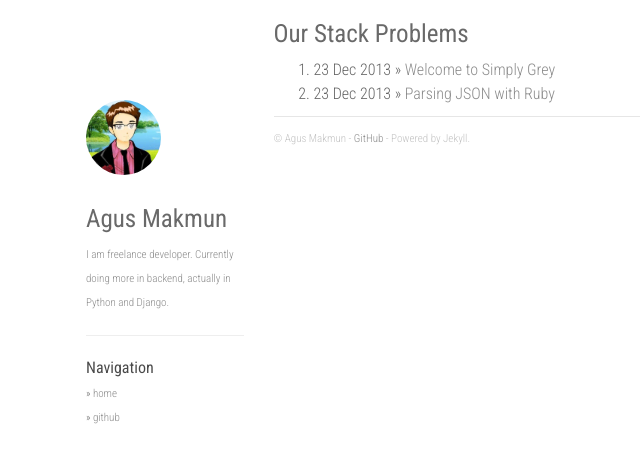
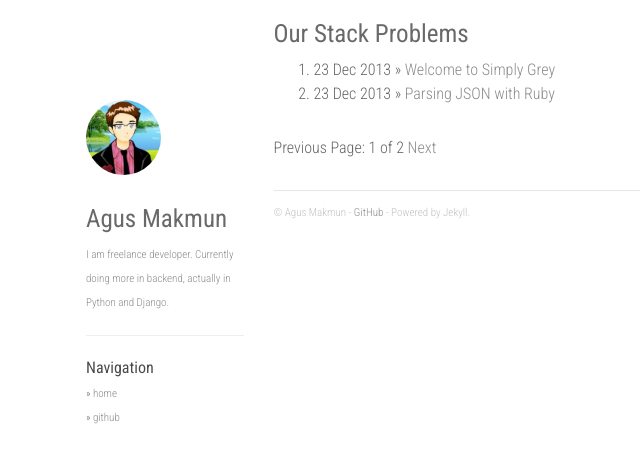
Before and after one commit to agusmakmun/agusmakmun.github.io, a Jekyll site: the page built from index.html, in a window 1280 px wide. Shown: the top 463 px of the page, without its empty margins (194-834 px from the left). Built offline with Jekyll 4.4.1, drawn with Linux system fonts in a browser that asks for light colours; nearby versions of some CDN libraries; Markdown is read by kramdown in place of the engine named in the settings; the list of posts is cut into pages by our own code.

Commit message:
Update Style 6

```diff
--- a/_config.yml
+++ b/_config.yml
@@ -7,3 +7,5 @@
     - text: github
       url: https://github.com/agusmakmun
 baseurl: '/agusmakmun.github.io'
+paginate: 1
+paginate_path: "/page:num/"
--- a/css/main.css
+++ b/css/main.css
@@ -39,14 +39,12 @@
     font-weight: normal;
     margin-bottom: 5px;
     color: #666666;
-    border-bottom: 1px solid #E6E6E6;
 }
 
 h3 {
     font-weight: normal;
     margin-bottom: 5px;
     color: #666666;
-    text-decoration: underline;
 }
 
 a, a:link, a:active {
--- a/index.html
+++ b/index.html
@@ -3,10 +3,25 @@
 ---
 
 <div id="home">
-  <h1>Our Stack Problems</h1>
-  <ol class="posts">
+    <h1>Our Stack Problems</h1>
+    <ol class="posts">
     {% for post in site.posts %}
       <li><span>{{ post.date | date_to_string }}</span> &raquo; <a href="{{ site.baseurl }}{{ post.url }}">{{ post.title }}</a></li>
     {% endfor %}
-  </ol>
-</div>
+    </ol>
+
+    <!-- Pagination links -->
+    <div class="pagination">
+      {% if paginator.previous_page %}
+        <a href="{{ paginator.previous_page_path }}" class="previous">Previous</a>
+      {% else %}
+        <span class="previous">Previous</span>
+      {% endif %}
+      <span class="page_number ">Page: {{ paginator.page }} of {{ paginator.total_pages }}</span>
+      {% if paginator.next_page %}
+        <a href="{{ paginator.next_page_path }}" class="next">Next</a>
+      {% else %}
+        <span class="next">Next</span>
+      {% endif %}
+    </div>
+</div><!-- end #home -->
```
